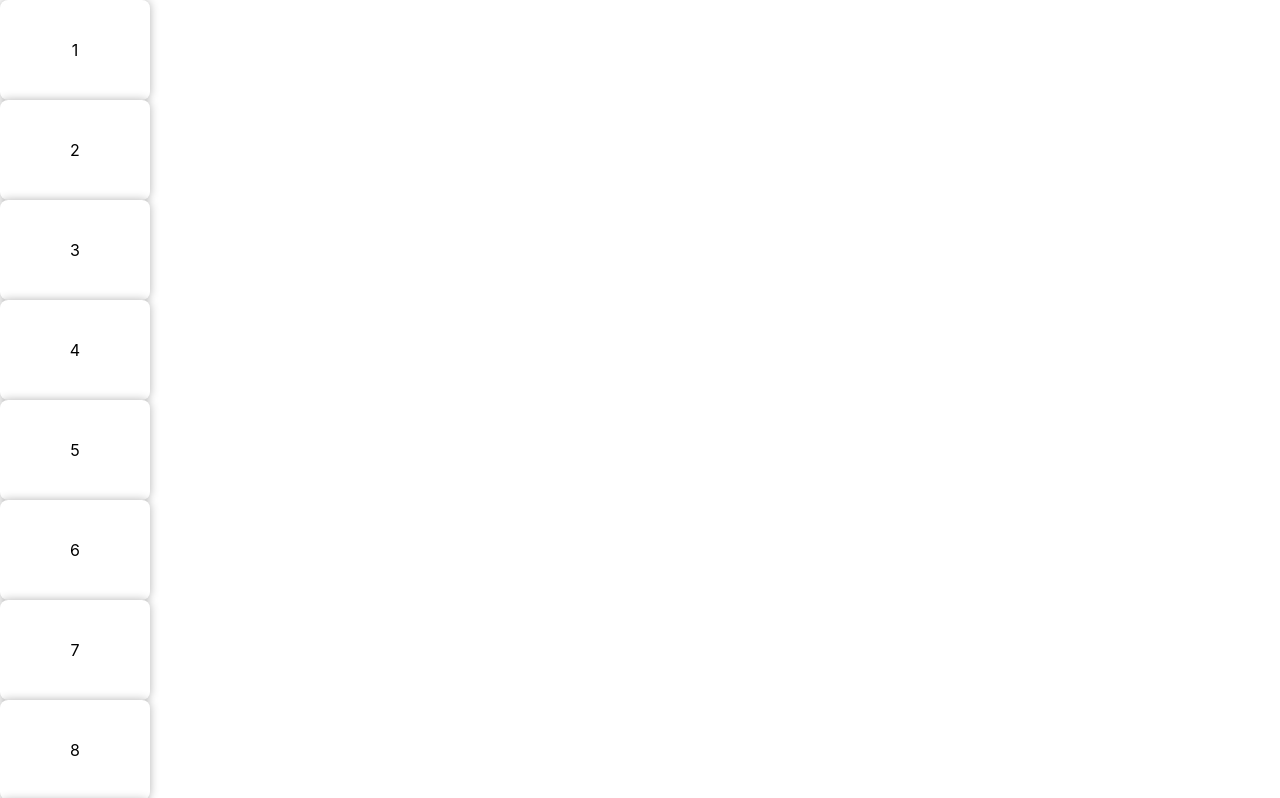
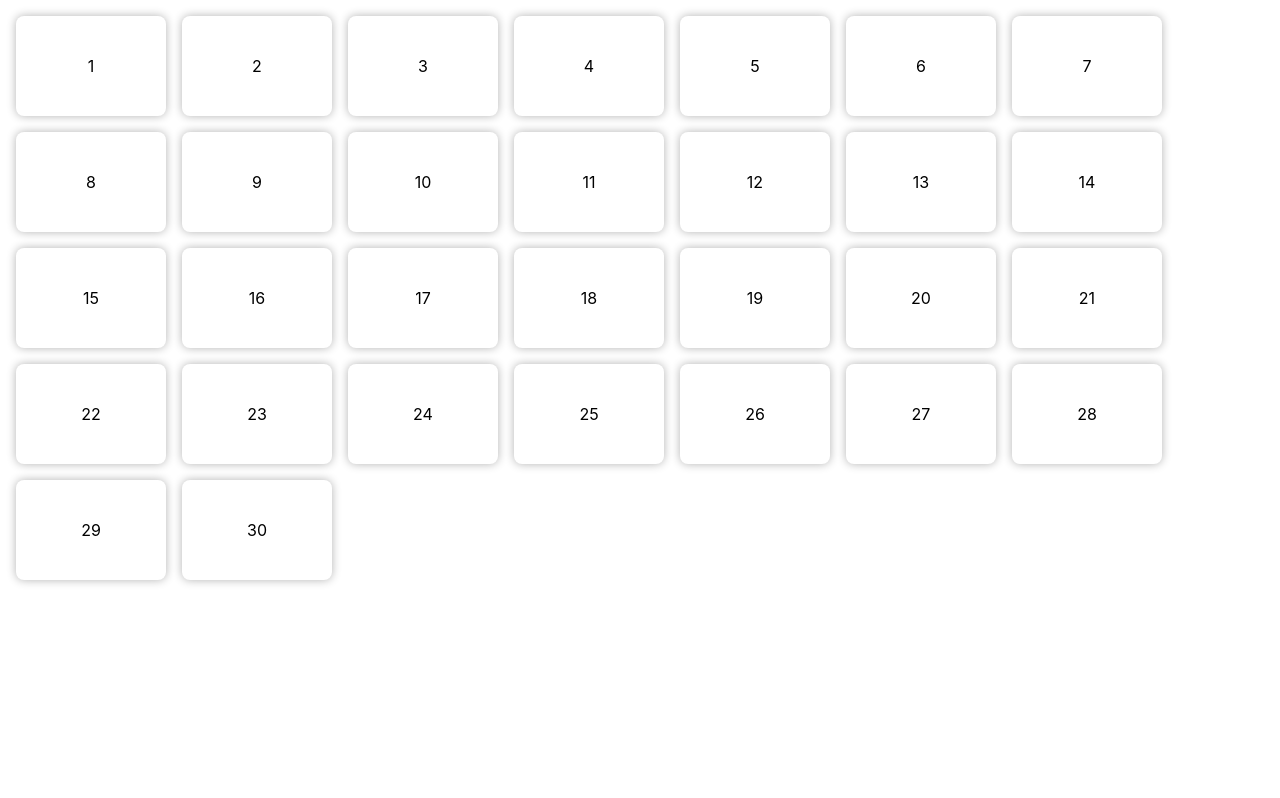
Before and after one commit to uyouthe/thepresence, a React (Create React App) app: page / in a window 1280 px wide. Shown: the top 798 px of the page. Built offline with nearby package versions, Linux system fonts and the light colour scheme.

Commit message:
better slides grid

```diff
--- a/src/components/grid/index.tsx
+++ b/src/components/grid/index.tsx
@@ -1,4 +1,6 @@
 import React from 'react'
+import styles from './styles.module.css'
+
 import Slide from '../slide'
 
 interface Props {
@@ -40,13 +42,11 @@ export default React.memo((props: Props) => {
   ]
 
   return (
-    <div>
+    <div className={styles.root}>
       {array.map(value => (
-        <Slide
-          key={`slide-${value}`}
-          number={value}
-          onClick={() => props.onPick(value)}
-        />
+        <div className={styles.item} key={`slide-${value}`}>
+          <Slide number={value} onClick={() => props.onPick(value)} />
+        </div>
       ))}
     </div>
   )
--- a/src/components/grid/styles.module.css
+++ b/src/components/grid/styles.module.css
@@ -0,0 +1,10 @@
+.root {
+  display: flex;
+  flex-wrap: wrap;
+  align-content: flex-start;
+  margin: -8px;
+}
+
+.item {
+  margin: 8px;
+}
--- a/src/styles.module.css
+++ b/src/styles.module.css
@@ -1,3 +1,4 @@
 .root {
   display: flex;
+  margin: 16px;
 }
```
